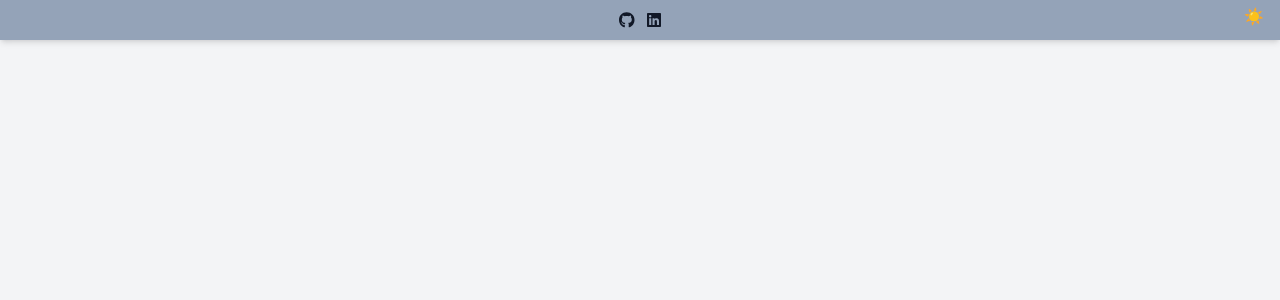
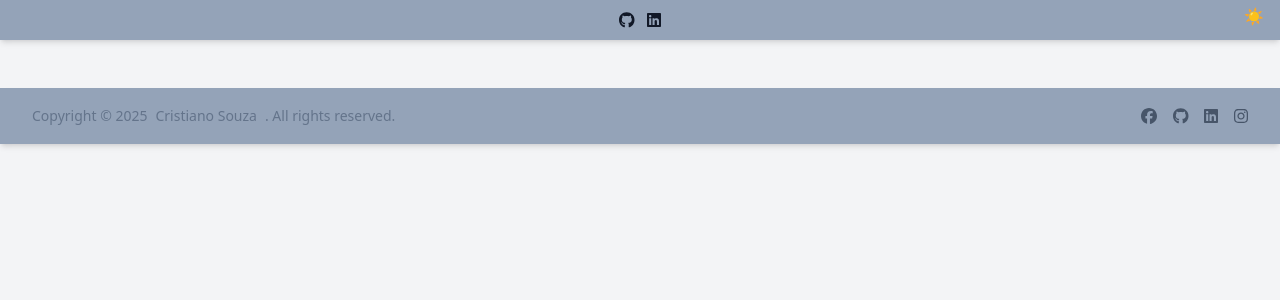
Before and after one commit to tianosouza/portifolio, a React (Vite) app: page / in a window 1280 px wide. Shown: the top 300 px of the page. Built offline with nearby package versions, Linux system fonts and the light colour scheme.

Commit message:
update app

```diff
--- a/src/App.jsx
+++ b/src/App.jsx
@@ -1,14 +1,15 @@
+import Footer from './components/footer';
 import Header from './components/header';
-import ThemeToggle from './components/toggle';
 import './Global.css';
 
 export function App() {
   return (
-    <div className="min-h-screen bg-gray-100 text-gray-900 dark:bg-gray-900 dark:text-gray-100">
+    <div className="min-h-screen bg-gray-100 text-gray-900 dark:bg-gray-800 dark:text-gray-100">
       <Header />
       <main className="container mx-auto p-4">
 
       </main>
+      <Footer />
     </div>
 
   );
```
